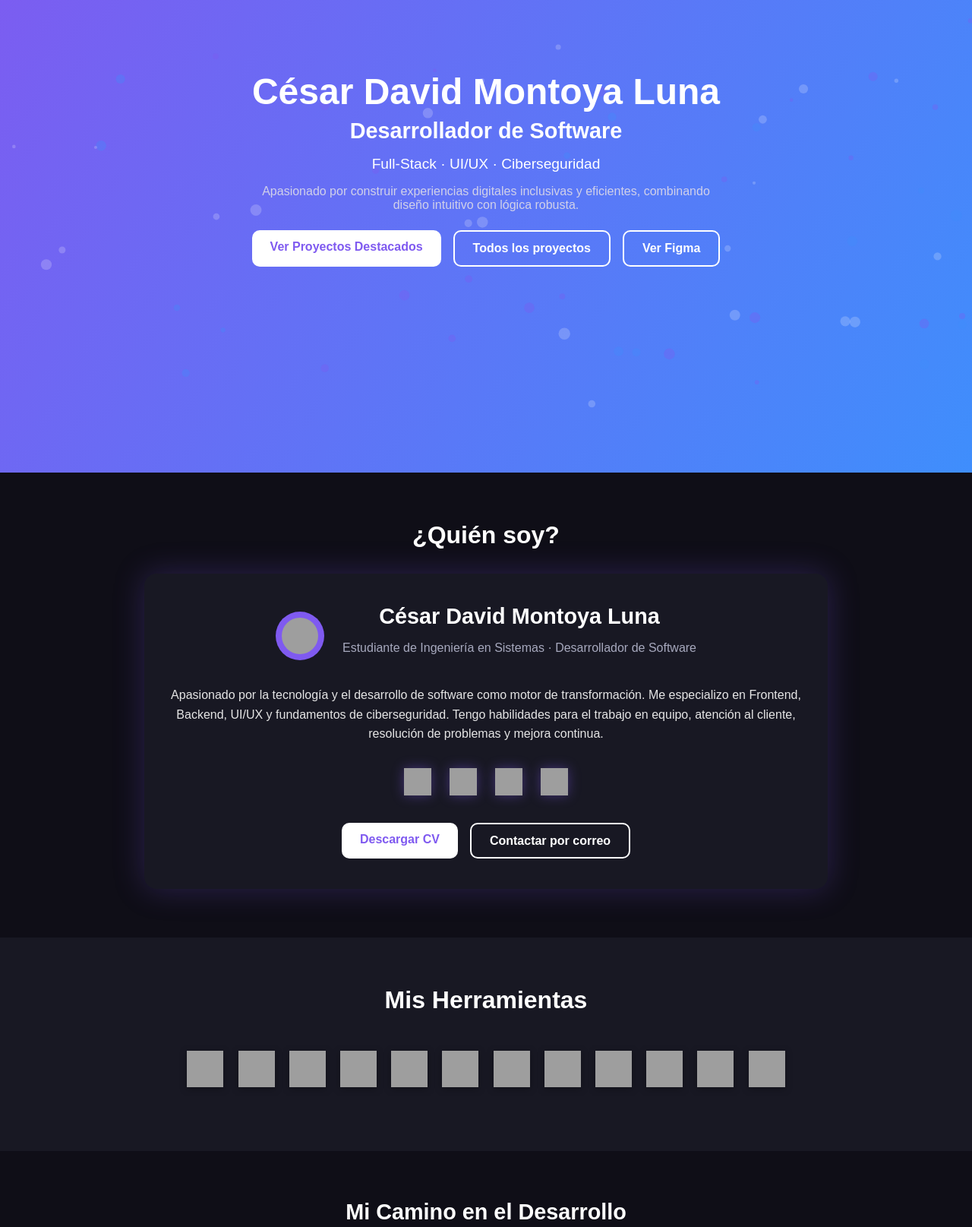
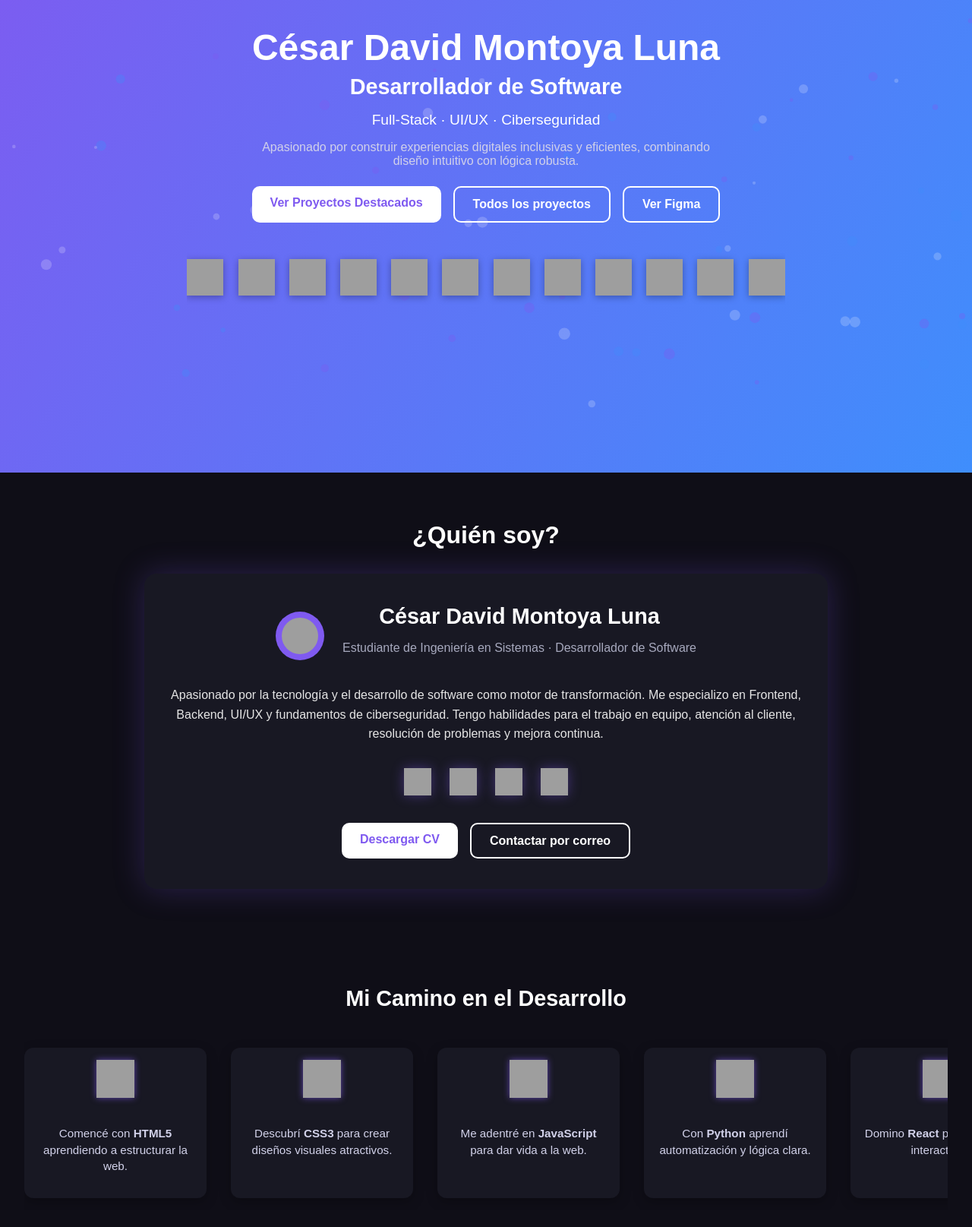
Before and after one commit to Ziscofania/Portafolio-profesional, a plain HTML site: page index.html in a window 1280 px wide. Shown: the part 178-1793 px from the top of the page at 76% size. Drawn offline with nearby package versions, Linux system fonts and the light colour scheme; no server answers; grey boxes are pictures that could not be loaded.

Commit message:
Portafolio Profesional

```diff
--- a/index.html
+++ b/index.html
@@ -25,8 +25,25 @@
         <a href="https://github.com/Ziscofania" class="btn-outline" target="_blank">Todos los proyectos</a>
         <a href="https://figma.com/@cesardmontoyal" class="btn-outline" target="_blank">Ver Figma</a>
       </div>
+      <div class="dock-container">
+    <ul class="dock">
+      <li><img src="https://cdn.simpleicons.org/html5/ffffff" alt="HTML5" title="HTML5" /></li>
+      <li><img src="https://img.icons8.com/ios-filled/50/ffffff/css3.png" alt="CSS3" title="CSS3" /></li>
+      <li><img src="https://cdn.simpleicons.org/javascript/ffffff" alt="JavaScript" title="JavaScript" /></li>
+      <li><img src="https://cdn.simpleicons.org/react/ffffff" alt="React" title="React" /></li>
+      <li><img src="https://cdn.simpleicons.org/nodedotjs/ffffff" alt="Node.js" title="Node.js" /></li>
+      <li><img src="https://cdn.simpleicons.org/mysql/ffffff" alt="MySQL" title="MySQL" /></li>
+      <li><img src="https://cdn.simpleicons.org/python/ffffff" alt="Python" title="Python" /></li>
+      <li><img src="https://cdn.simpleicons.org/figma/ffffff" alt="Figma" title="Figma" /></li>
+      <li><img src="https://cdn.simpleicons.org/git/ffffff" alt="Git" title="Git" /></li>
+      <li><img src="https://cdn.simpleicons.org/github/ffffff" alt="GitHub" title="GitHub" /></li>
+      <li><img src="https://cdn.simpleicons.org/bootstrap/ffffff" alt="Bootstrap" title="Bootstrap" /></li>
+      <li><img src="https://cdn.simpleicons.org/firebase/ffffff" alt="Firebase" title="Firebase" /></li>
+    </ul>
+  </div>
     </div>
   </div>
+
 
   <!-- SOBRE MÍ: Quién soy -->
   <section id="sobremi" class="seccion about-section">
@@ -69,27 +86,6 @@
     </div>
   </section>
 
-  <!-- TECNOLOGÍAS: Tus herramientas -->
-  <section id="tecnologias" class="seccion">
-    <h2>Mis Herramientas</h2>
-    <div class="dock-container">
-      <ul class="dock">
-        <li><img src="https://cdn.simpleicons.org/html5/ffffff" alt="HTML5" title="HTML5" /></li>
-        <li><img src="https://cdn.simpleicons.org/css3/ffffff" alt="CSS3" title="CSS3" /></li>
-        <li><img src="https://cdn.simpleicons.org/javascript/ffffff" alt="JavaScript" title="JavaScript" /></li>
-        <li><img src="https://cdn.simpleicons.org/react/ffffff" alt="React" title="React" /></li>
-        <li><img src="https://cdn.simpleicons.org/nodedotjs/ffffff" alt="Node.js" title="Node.js" /></li>
-        <li><img src="https://cdn.simpleicons.org/mysql/ffffff" alt="MySQL" title="MySQL" /></li>
-        <li><img src="https://cdn.simpleicons.org/python/ffffff" alt="Python" title="Python" /></li>
-        <li><img src="https://cdn.simpleicons.org/figma/ffffff" alt="Figma" title="Figma" /></li>
-        <li><img src="https://cdn.simpleicons.org/git/ffffff" alt="Git" title="Git" /></li>
-        <li><img src="https://cdn.simpleicons.org/github/ffffff" alt="GitHub" title="GitHub" /></li>
-        <li><img src="https://cdn.simpleicons.org/bootstrap/ffffff" alt="Bootstrap" title="Bootstrap" /></li>
-        <li><img src="https://cdn.simpleicons.org/firebase/ffffff" alt="Firebase" title="Firebase" /></li>
-      </ul>
-    </div>
-  </section>
-
   <!-- LÍNEA DE TIEMPO: Tu evolución -->
   <section id="about" class="timeline-section">
     <h2>Mi Camino en el Desarrollo</h2>
@@ -100,7 +96,7 @@
           <p>Comencé con <strong>HTML5</strong> aprendiendo a estructurar la web.</p>
         </div>
         <div class="timeline-item">
-          <img src="https://cdn.simpleicons.org/css3/ffffff" alt="CSS3" title="CSS3">
+          <img src="https://img.icons8.com/ios-filled/50/ffffff/css3.png" alt="CSS3" />
           <p>Descubrí <strong>CSS3</strong> para crear diseños visuales atractivos.</p>
         </div>
         <div class="timeline-item">
```
Also changed, not shown: style.css (line endings or trailing spaces).
